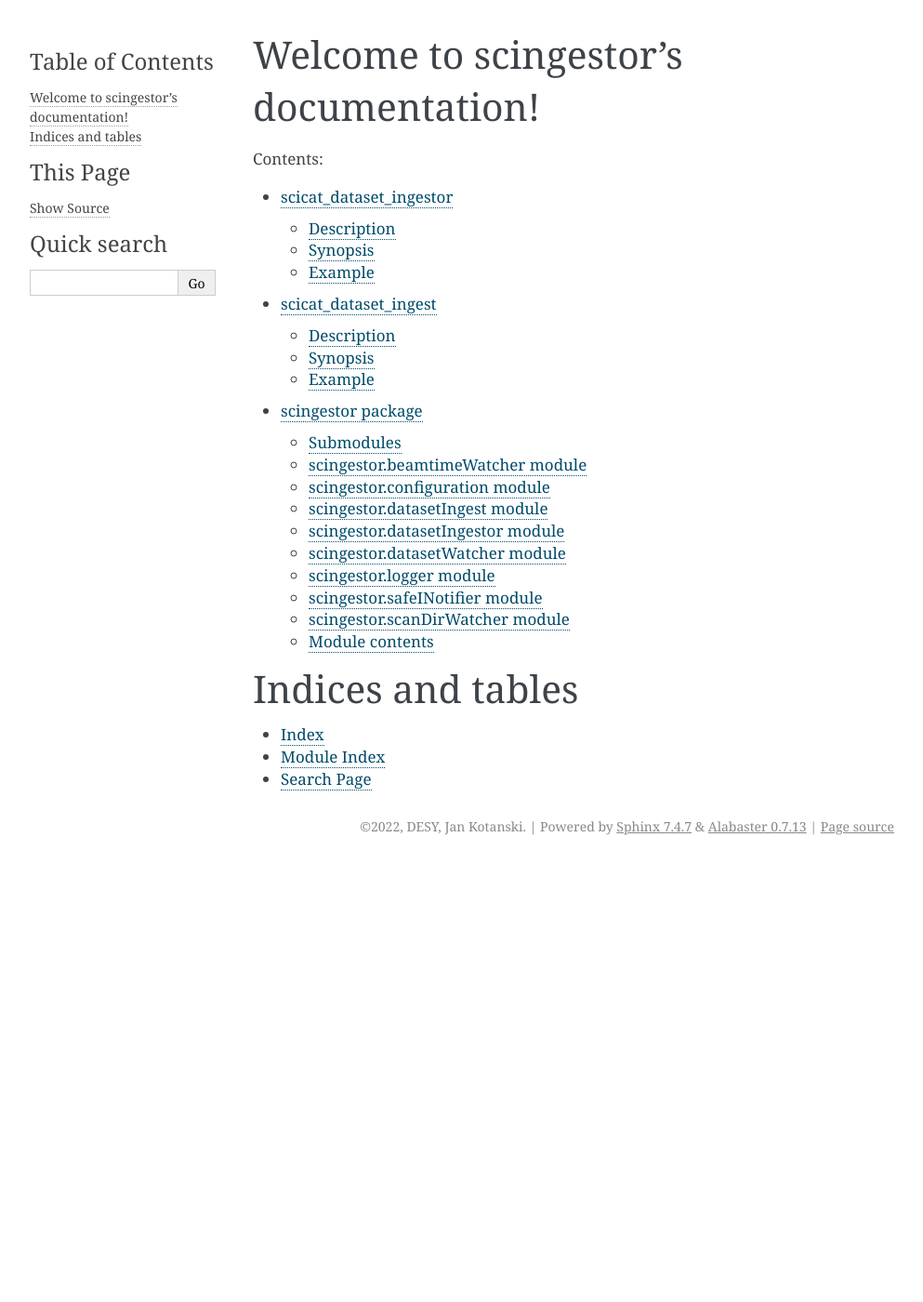
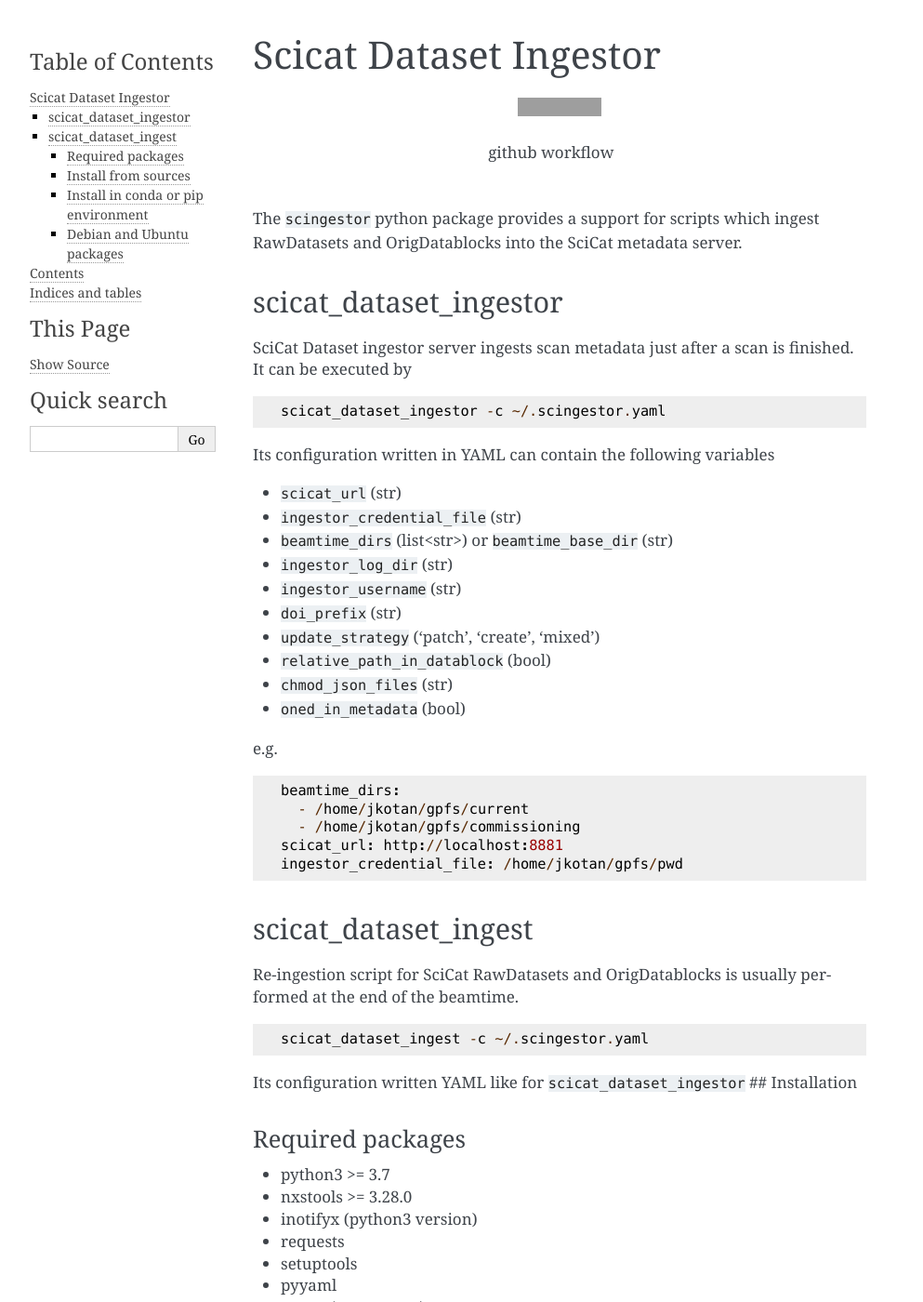
Before and after one commit to jkotan/scingestor, a Sphinx documentation site: the page built from doc/index.rst, in a window 1280 px wide and 1400 px high. Shown: the whole window at 93% size, without its empty margins (148-1141 px from the left). Built offline with Sphinx 7.4.7, drawn with Linux system fonts in a browser that asks for light colours; some of the changed text lies outside the part shown; grey boxes are pictures that could not be loaded.

Commit message:
update docu

```diff
--- a/doc/conf.py
+++ b/doc/conf.py
@@ -61,6 +61,7 @@
 # so a file named "default.css" will overwrite the builtin "default.css".
 html_static_path = ['_static']
 
+master_doc = 'index'
 
 # -- Extension configuration -------------------------------------------------
 
--- a/doc/index.rst
+++ b/doc/index.rst
@@ -3,8 +3,163 @@
    You can adapt this file completely to your liking, but it should at least
    contain the root `toctree` directive.
 
-Welcome to scingestor's documentation!
-======================================
+Scicat Dataset Ingestor
+=======================
+
+.. figure:: https://github.com/jkotan/scingestor/actions/workflows/tests.yml/badge.svg
+   :alt: github workflow
+
+   github workflow
+
+The ``scingestor`` python package provides a support for scripts which
+ingest RawDatasets and OrigDatablocks into the SciCat metadata server.
+
+scicat_dataset_ingestor
+-----------------------
+
+SciCat Dataset ingestor server ingests scan metadata just after a scan
+is finished. It can be executed by
+
+::
+
+   scicat_dataset_ingestor -c ~/.scingestor.yaml
+
+Its configuration written in YAML can contain the following variables
+
+* ``scicat_url`` (str)
+* ``ingestor_credential_file`` (str)
+* ``beamtime_dirs`` (list<str>) or ``beamtime_base_dir`` (str)
+* ``ingestor_log_dir`` (str)
+* ``ingestor_username`` (str)
+* ``doi_prefix`` (str)
+* ``update_strategy`` (‘patch’, ‘create’, ‘mixed’)
+* ``relative_path_in_datablock`` (bool)
+* ``chmod_json_files`` (str)
+* ``oned_in_metadata`` (bool)
+
+e.g.
+
+::
+
+   beamtime_dirs:
+     - /home/jkotan/gpfs/current
+     - /home/jkotan/gpfs/commissioning
+   scicat_url: http://localhost:8881
+   ingestor_credential_file: /home/jkotan/gpfs/pwd
+
+scicat_dataset_ingest
+---------------------
+
+Re-ingestion script for SciCat RawDatasets and OrigDatablocks is usually
+performed at the end of the beamtime.
+
+::
+
+   scicat_dataset_ingest -c ~/.scingestor.yaml
+
+Its configuration written YAML like for ``scicat_dataset_ingestor`` ##
+Installation
+
+Required packages
+~~~~~~~~~~~~~~~~~
+
+-  python3 >= 3.7
+-  nxstools >= 3.28.0
+-  inotifyx (python3 version)
+-  requests
+-  setuptools
+-  pyyaml
+-  pytest (to run tests)
+-  sphinx (to build the documentation)
+
+Install from sources
+~~~~~~~~~~~~~~~~~~~~
+
+The code can be built with
+
+::
+
+   python3 setup.py install
+
+To build the documentation use
+
+::
+
+   python3 setup.py build_sphinx
+
+The resulting documentation can be found below ``build/sphinx/html`` in
+the root directory of the source distribution.
+
+Finally, the package can be tested using
+
+::
+
+   python3 -m pytest test
+
+Install in conda or pip environment
+~~~~~~~~~~~~~~~~~~~~~~~~~~~~~~~~~~~
+
+The code can be installed in your conda environment by
+
+::
+
+   conda create -n myenv python=3.9
+   conda activate myenv
+
+   pip install inotifyx-py3
+   pip install scingestor
+
+or in your pip environment by
+
+::
+
+   python3 -m venv myvenv
+   . myvenv/bin/activate
+
+   pip install inotifyx-py3
+   pip install scingestor
+
+Debian and Ubuntu packages
+~~~~~~~~~~~~~~~~~~~~~~~~~~
+
+Debian ``bullseye``, ``buster`` or Ubuntu ``jammy``, ``focal`` packages
+can be found in the HDRI repository.
+
+To install the debian packages, add the PGP repository key
+
+::
+
+   sudo su
+   curl -s http://repos.pni-hdri.de/debian_repo.pub.gpg  | gpg --no-default-keyring --keyring gnupg-ring:/etc/apt/trusted.gpg.d/debian-hdri-repo.gpg --import
+   chmod 644 /etc/apt/trusted.gpg.d/debian-hdri-repo.gpg
+
+and then download the corresponding source list, e.g. for ``bullseye``
+
+::
+
+   cd /etc/apt/sources.list.d
+   wget http://repos.pni-hdri.de/bullseye-pni-hdri.list
+
+or ``jammy``
+
+::
+
+   cd /etc/apt/sources.list.d
+   wget http://repos.pni-hdri.de/jammy-pni-hdri.list
+
+respectively.
+
+Finally,
+
+::
+
+   apt-get update
+   apt-get install python3-scingestor
+
+
+
+Contents
+========
 
 .. toctree::
    :maxdepth: 4
--- a/doc/scingestor.rst
+++ b/doc/scingestor.rst
@@ -1,3 +1,5 @@
+.. include content
+
 scingestor package
 ==================
 
--- a/scingestor/__init__.py
+++ b/scingestor/__init__.py
@@ -18,4 +18,4 @@
 # Authors:
 #     Jan Kotanski <jan.kotanski@desy.de>
 #
-__version__ = "0.0.2"
+__version__ = "0.0.3"
--- a/setup.py
+++ b/setup.py
@@ -39,7 +39,7 @@
 
 install_requires = [
     'argcomplete',
-    'nxstools>=3.23.0',
+    'nxstools>=3.28.0',
     'requests',
     'pyyaml',
     'h5py',
```
Also changed, not shown: README.md (+11 -10 lines), 3 other files.
